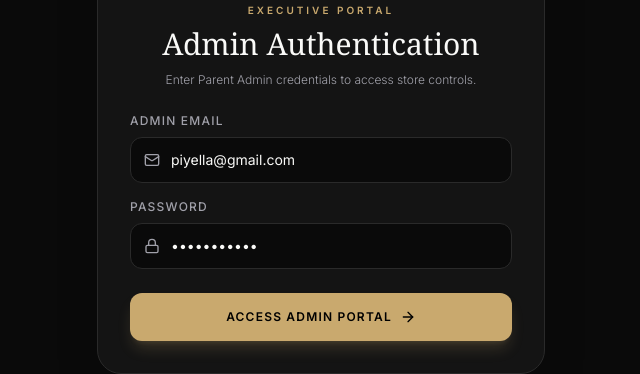
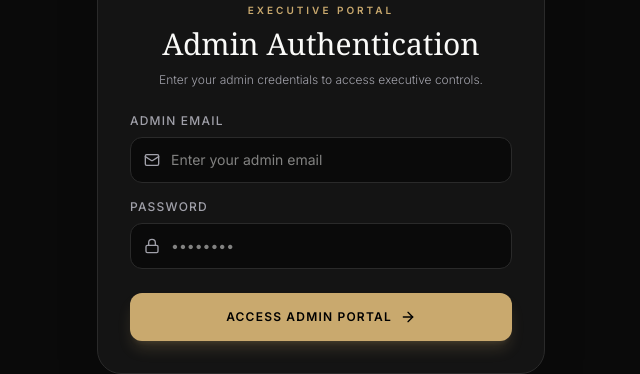
Before and after one commit to ravibhuva003/Piyella, a Next.js app: page /admin-login in a window 1280 px wide. Shown: the part 262-636 px from the top of the page, without its empty margins (319-959 px from the left). Built offline with nearby package versions, Linux system fonts and the light colour scheme; no server answers.

Commit message:
security: remove prefilled login credentials from admin login inputs and placeholders

```diff
--- a/src/app/admin-login/page.tsx
+++ b/src/app/admin-login/page.tsx
@@ -1,12 +1,12 @@
 'use client';
 
 import React, { useState } from 'react';
-import { ShieldCheck, Lock, Mail, ArrowRight, AlertCircle, KeyRound } from 'lucide-react';
+import { ShieldCheck, Lock, Mail, ArrowRight, AlertCircle } from 'lucide-react';
 import { Container } from '@/components/layout/container';
 
 export default function AdminLoginPage() {
-  const [email, setEmail] = useState('piyella@gmail.com');
-  const [password, setPassword] = useState('piyella@123');
+  const [email, setEmail] = useState('');
+  const [password, setPassword] = useState('');
   const [errorMsg, setErrorMsg] = useState('');
   const [loading, setLoading] = useState(false);
 
@@ -28,7 +28,7 @@ export default function AdminLoginPage() {
       // Hard browser redirect to Executive Admin Portal
       window.location.href = '/admin';
     } else {
-      setErrorMsg('Invalid Credentials. Access restricted to Parent Admin piyella@gmail.com');
+      setErrorMsg('Invalid admin email or password. Access restricted to authorized parent administrator.');
       setLoading(false);
     }
   };
@@ -54,7 +54,7 @@ export default function AdminLoginPage() {
                 Admin Authentication
               </h1>
               <p className="text-xs text-foreground-muted font-light leading-relaxed">
-                Enter Parent Admin credentials to access store controls.
+                Enter your admin credentials to access executive controls.
               </p>
             </div>
 
@@ -77,7 +77,7 @@ export default function AdminLoginPage() {
                     required
                     value={email}
                     onChange={(e) => setEmail(e.target.value)}
-                    placeholder="piyella@gmail.com"
+                    placeholder="Enter your admin email"
                     className="w-full bg-background border border-border pl-10 pr-4 py-3 text-sm text-foreground focus:border-[#C9A96E] focus:outline-none rounded-xl"
                   />
                 </div>
@@ -94,7 +94,7 @@ export default function AdminLoginPage() {
                     required
                     value={password}
                     onChange={(e) => setPassword(e.target.value)}
-                    placeholder="piyella@123"
+                    placeholder="••••••••"
                     className="w-full bg-background border border-border pl-10 pr-4 py-3 text-sm text-foreground focus:border-[#C9A96E] focus:outline-none rounded-xl"
                   />
                 </div>
```
